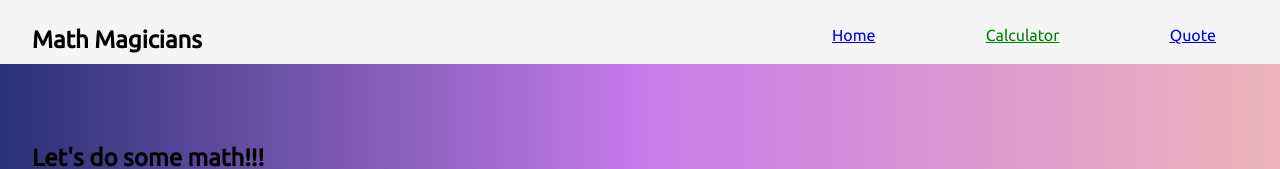
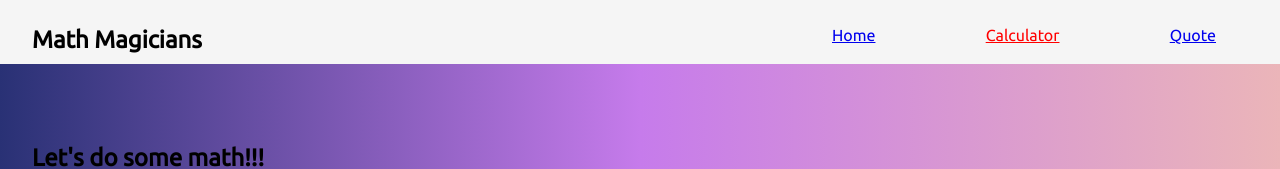
Before and after one commit to chukwuemeka1234/Math-Magicians, a React (Create React App) app: page /Calculator in a window 1280 px wide. Shown: the top 169 px of the page. Built offline with nearby package versions, Linux system fonts and the light colour scheme.

Commit message:
update styling for website

```diff
--- a/src/index.css
+++ b/src/index.css
@@ -1,4 +1,4 @@
-@import url("https://fonts.googleapis.com/css2?family=Ubuntu:wght@300;400&display=swap");
+@import url('https://fonts.googleapis.com/css2?family=Ubuntu:wght@300;400&display=swap');
 
 * {
   padding: 0;
@@ -67,7 +67,7 @@ body {
 }
 
 .active {
-  color: green;
+  color: red;
 }
 
 .quoteContent {
```
